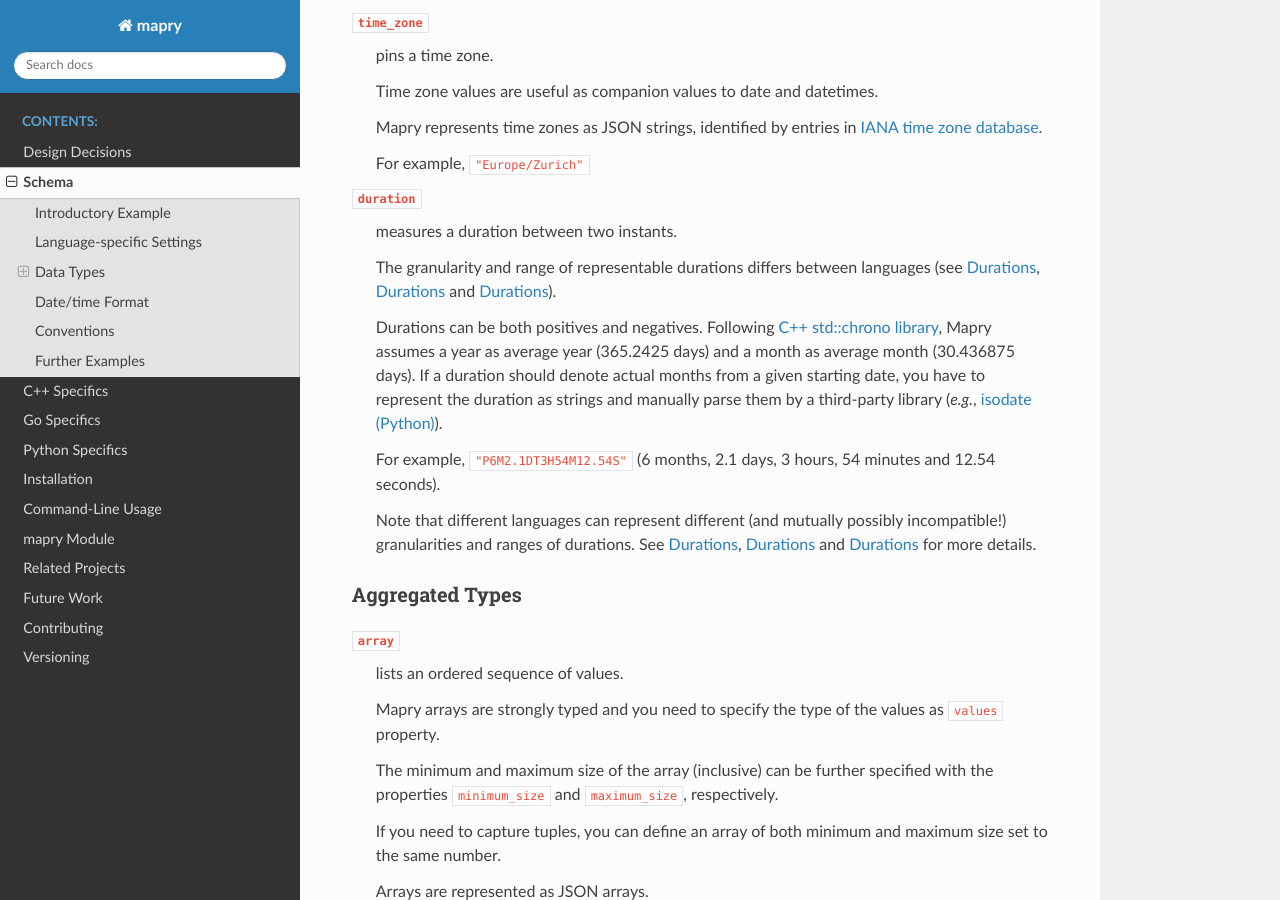
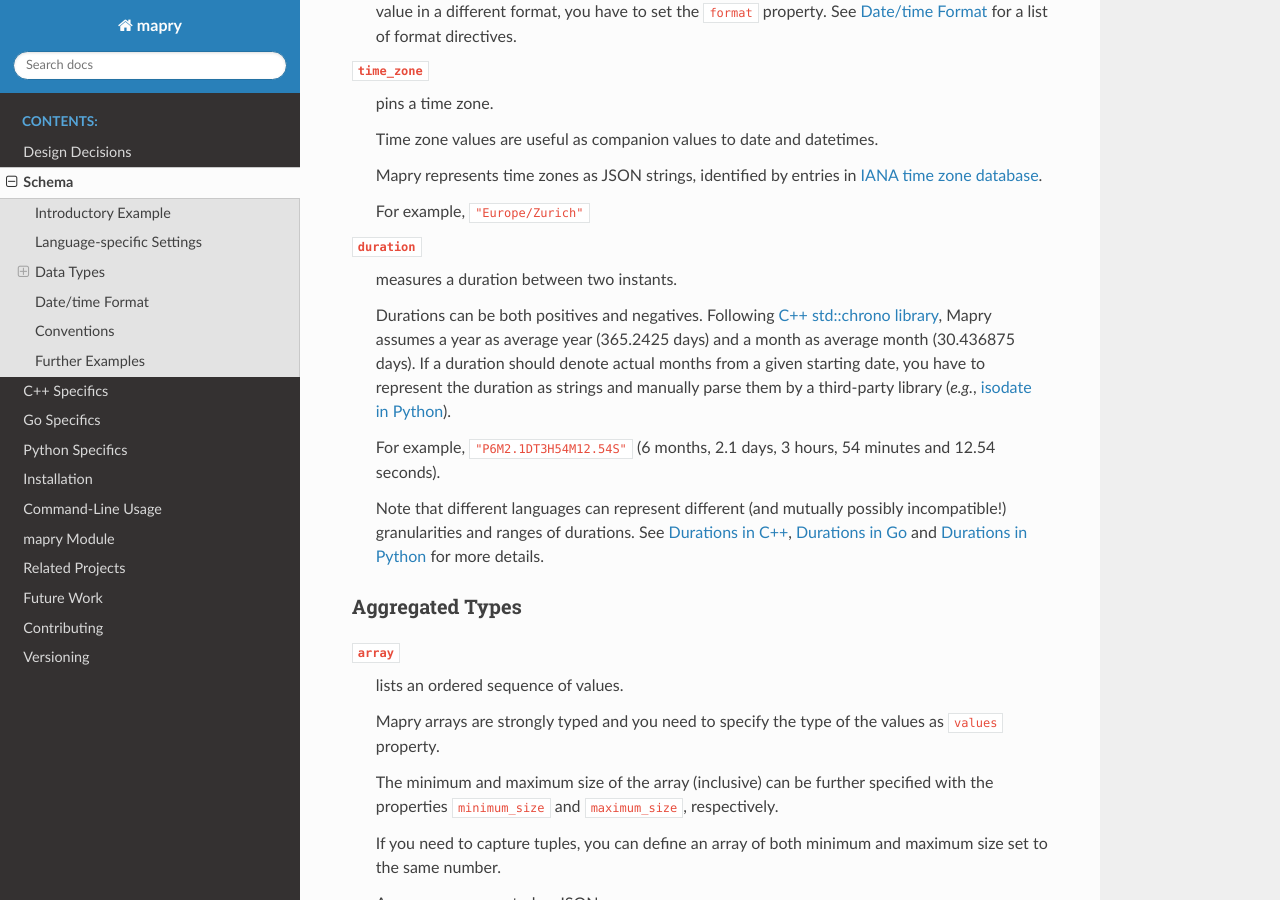
Before and after one commit to Parquery/mapry, a Sphinx documentation site: the page built from docs/source/schema.rst, in a window 1280 px wide and 900 px high, scrolled down 3807 px. Built offline with Sphinx 7.4.7 and the Read the Docs theme 2.0.0, drawn with Linux system fonts in a browser that asks for light colours; some of the changed text lies outside the part shown.

Commit message:
fixed link captions to cpp specifics (#15)

```diff
--- a/docs/source/go_specifics.rst
+++ b/docs/source/go_specifics.rst
@@ -226,7 +226,8 @@
 `time.Duration <https://golang.org/pkg/time/#Duration>`_).
 
 Mapry will parse the duration strings into ``time.Duration``. Similar to
-problems in C++ generated code (see :ref:`cpp_specifics:Durations`),
+problems in C++ generated code (see
+:ref:`Durations in C++ <cpp_specifics:Durations>`),
 ``time.Duration`` can not capture all the strings representable by ISO 8601
 period strings. Number of nanoseconds are limited by the range of ``int64`` and
 can not span periods as short as 300 years (``PY300``). Furthermore, periods
--- a/docs/source/schema.rst
+++ b/docs/source/schema.rst
@@ -127,8 +127,9 @@
 
     Note that different languages can represent different (and mutually
     possibly incompatible!) ranges of integers. See
-    :ref:`cpp_specifics:Numbers`, :ref:`go_specifics:Numbers` and
-    :ref:`py_specifics:Numbers` for more details.
+    :ref:`Numbers in C++ <cpp_specifics:Numbers>`,
+    :ref:`Numbers in Go <go_specifics:Numbers>` and
+    :ref:`Numbers in Python <py_specifics:Numbers>` for more details.
 
 ``float``
     specifies a floating-point number.
@@ -143,8 +144,9 @@
 
     Note that different languages can represent different (and mutually
     possibly incompatible!) ranges of floating-point numbers. See
-    :ref:`cpp_specifics:Numbers`, :ref:`go_specifics:Numbers` and
-    :ref:`py_specifics:Numbers` for more details.
+    :ref:`Numbers in C++ <cpp_specifics:Numbers>`,
+    :ref:`Numbers in Go <go_specifics:Numbers>` and
+    :ref:`Numbers in Python <py_specifics:Numbers>` for more details.
 
 ``string``
     denotes a string of characters.
@@ -211,25 +213,22 @@
 ``duration``
     measures a duration between two instants.
 
-    The granularity and range of representable durations differs between
-    languages (see :ref:`cpp_specifics:Durations`,
-    :ref:`go_specifics:Durations` and :ref:`py_specifics:Durations`).
-
     Durations can be both positives and negatives. Following
     `C++ std::chrono library <https://en.cppreference.com/w/cpp/chrono/duration>`_,
     Mapry assumes a year as average year (365.2425 days) and a month as
     average month (30.436875 days). If a duration should denote actual months
     from a given starting date, you have to represent the duration as strings
     and manually parse them by a third-party library (*e.g.*,
-    `isodate (Python) <https://pypi.org/project/isodate/>`_).
+    `isodate in Python <https://pypi.org/project/isodate/>`_).
 
     For example, ``"P6M2.1DT3H54M12.54S"`` (6 months, 2.1 days, 3 hours,
     54 minutes and 12.54 seconds).
 
     Note that different languages can represent different (and mutually
     possibly incompatible!) granularities and ranges of durations. See
-    :ref:`cpp_specifics:Durations`, :ref:`go_specifics:Durations` and
-    :ref:`py_specifics:Durations` for more details.
+    :ref:`Durations in C++ <cpp_specifics:Durations>`,
+    :ref:`Durations in Go <go_specifics:Durations>` and
+    :ref:`Durations in Python <py_specifics:Durations>` for more details.
 
 Aggregated Types
 ^^^^^^^^^^^^^^^^
```
